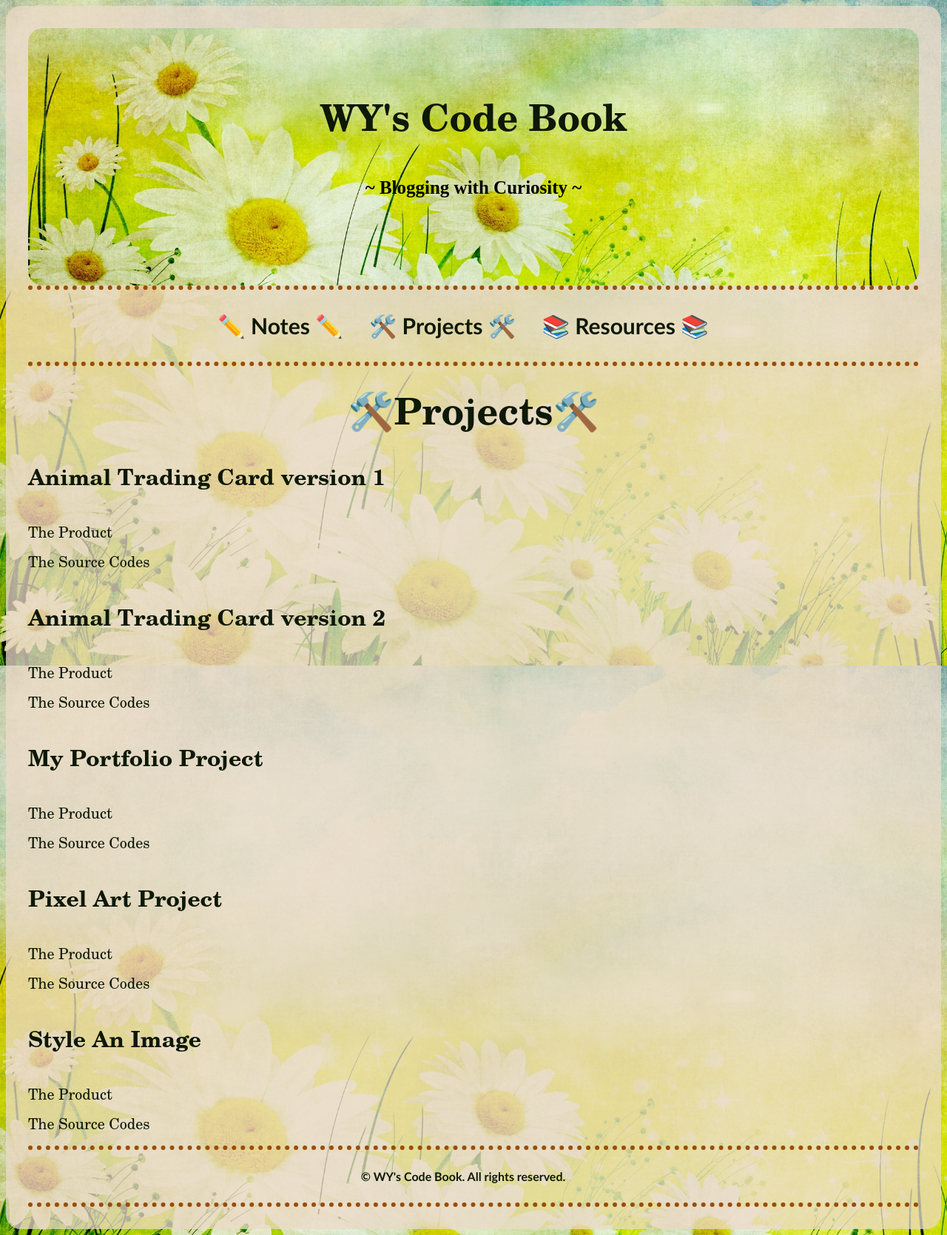
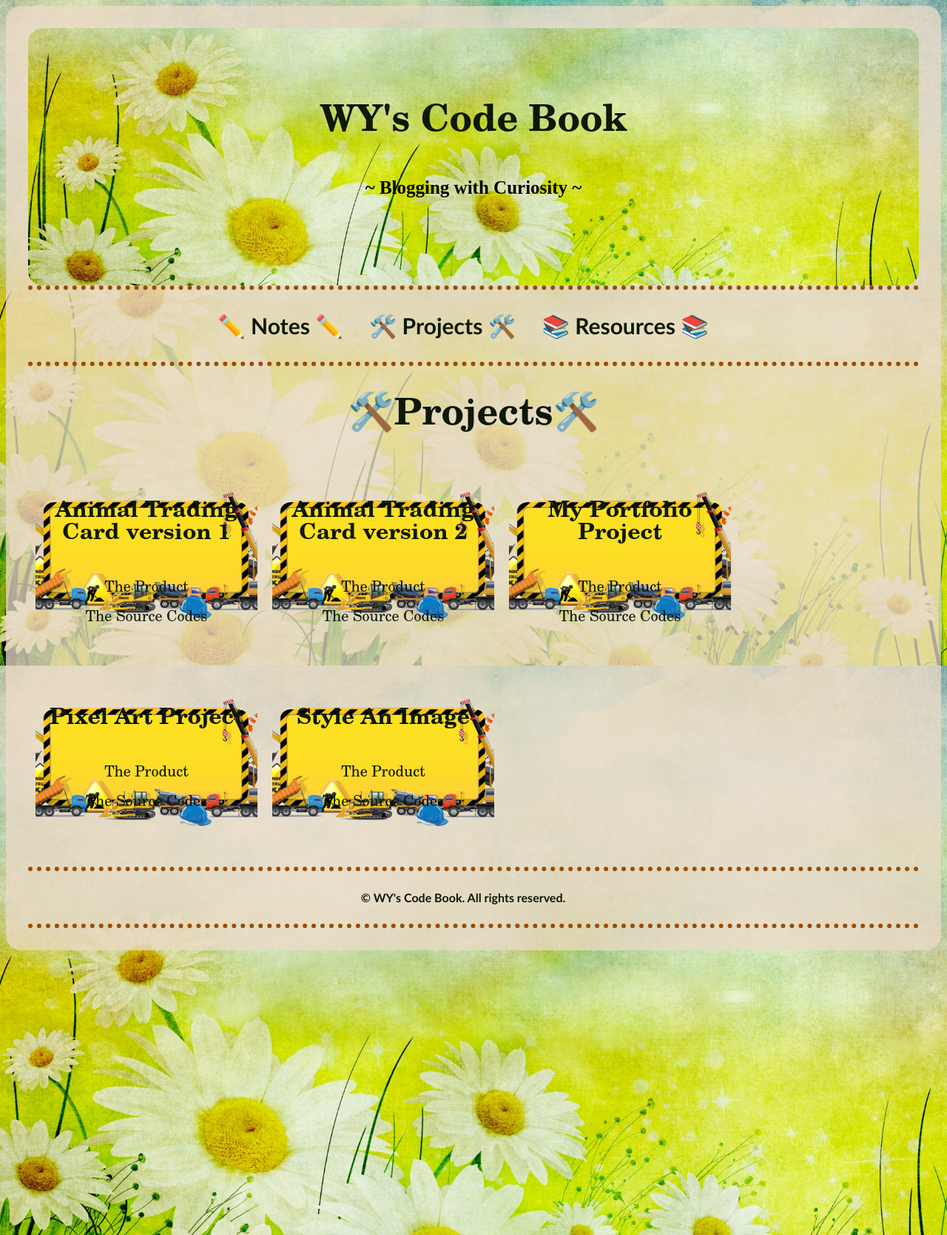
Before and after one commit to WYCodeBook/WYCodeBook.github.io, a Jekyll site: the page built from project/index.html, in a window 1280 px wide. Shown: the whole page at 74% size. Built offline with Jekyll 4.4.1, drawn with Linux system fonts in a browser that asks for light colours; some web fonts are replaced.

Commit message:
project banner

```diff
--- a/css/style.css
+++ b/css/style.css
@@ -177,3 +177,23 @@ blockquote {
   text-align: center;
   line-height: auto;
 }
+
+/* styling for project banner */
+.projectban {
+  display: flex;
+  flex-wrap: wrap;
+  flex-flow: row wrap;
+}
+
+.projectban div {
+  background-image: url(/img/projectnote.png);
+  background-size: 360px 320px;
+  background-repeat: no-repeat;
+  background-position: center;
+  width: 300px;
+  height: 260px;
+  padding: 0px;
+  margin: 10px;
+  text-align: center;
+  line-height: auto;
+}
--- a/project/index.html
+++ b/project/index.html
@@ -5,7 +5,7 @@ title: Projects
 
 <h1 align="center">🛠️{{ page.title }}🛠️</h1>
 
-<div class="banner">
+<div class="projectban">
   {% for project in site.project | sort: "title" %}
     <div>
         <h5>{{ project.title }}</h5>
```
